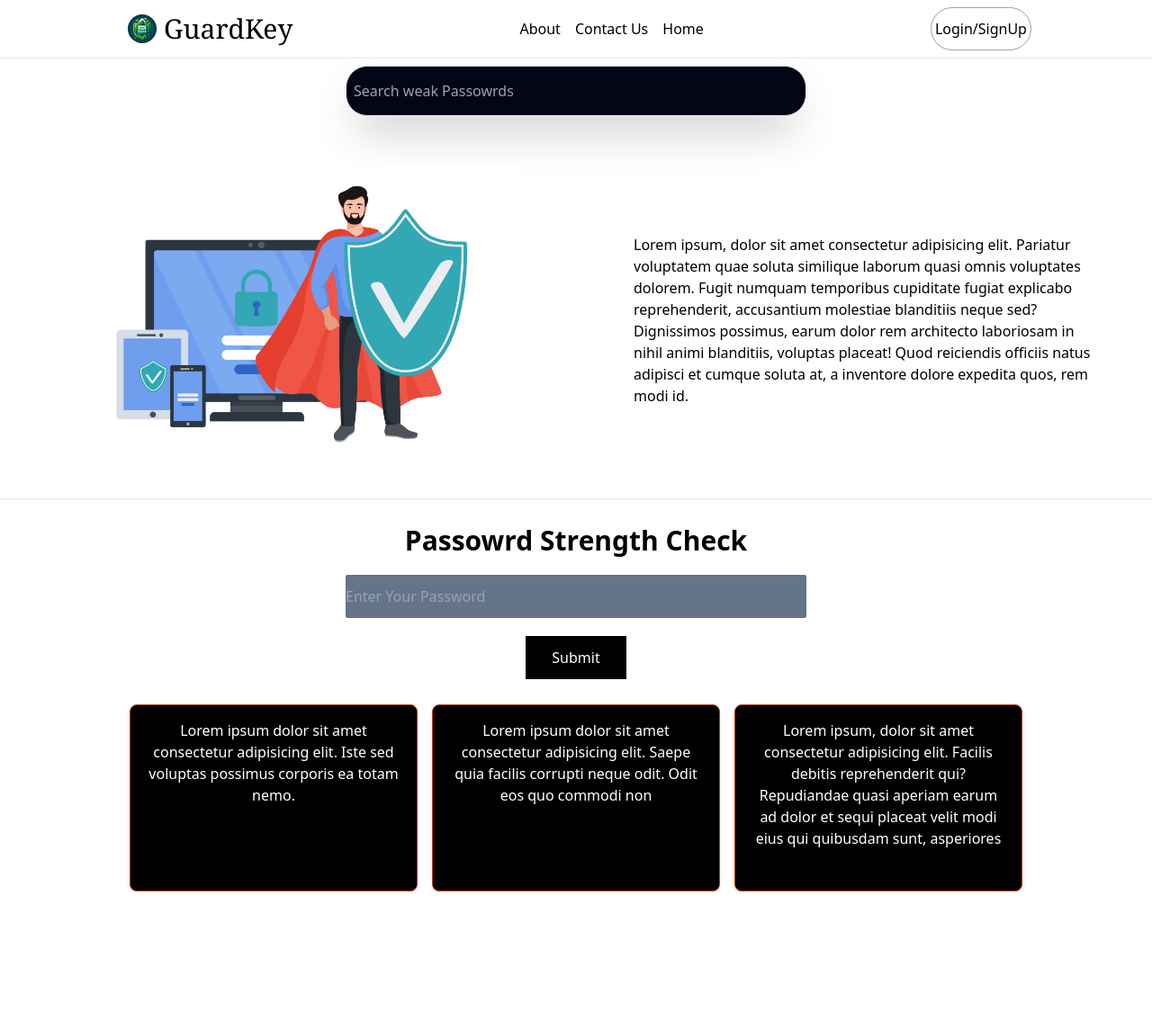
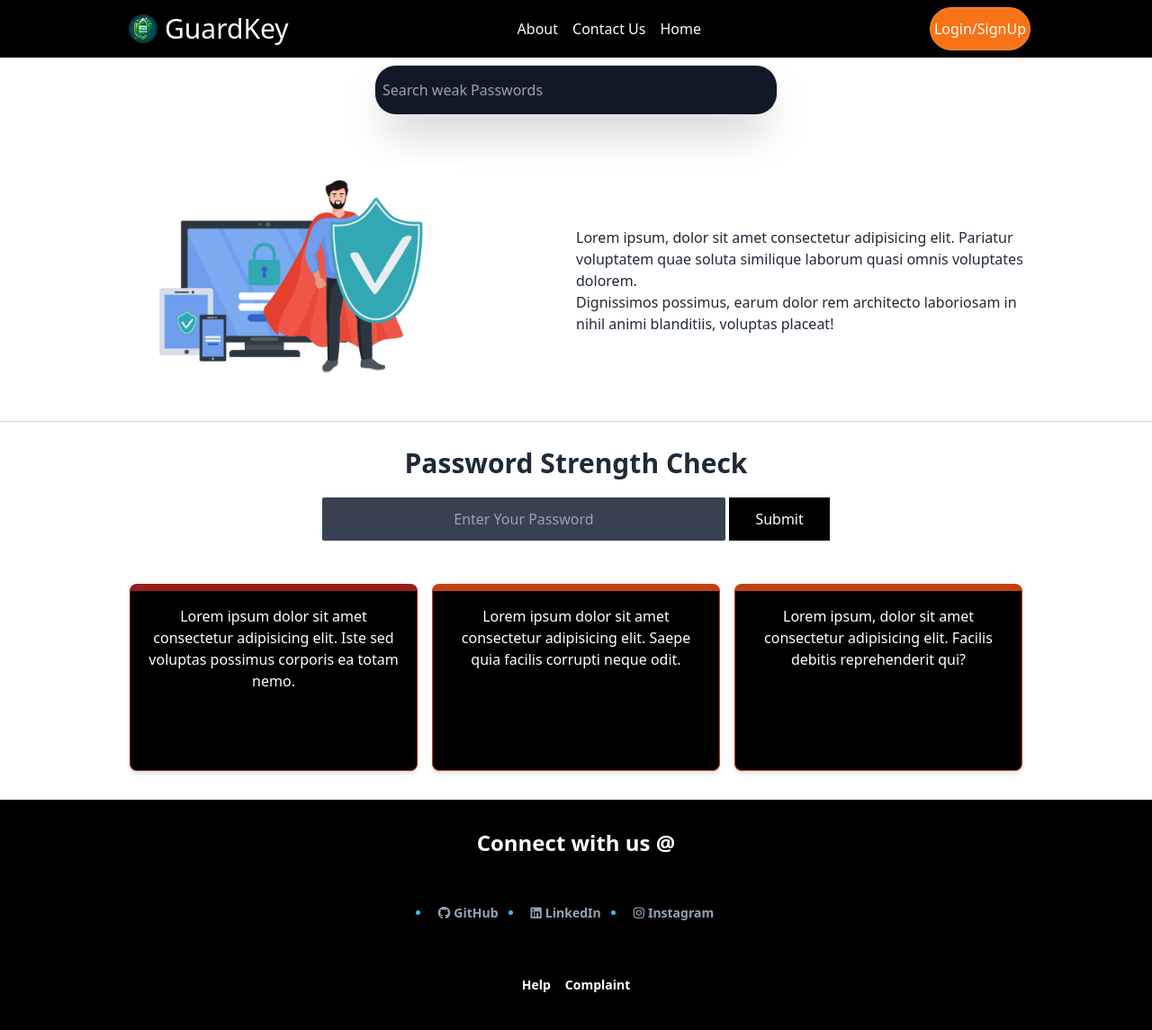
Before and after one commit to kartikpatil28/GuardKey, a website: page dist/PasswordCheck.html in a window 1280 px wide. Shown: the whole page at 90% size. Before the commit the page ends 991 px from the top, so only its background shows below. Drawn offline with Linux system fonts and the light colour scheme; a web font is replaced by a local one.

Commit message:
created login page and the footer of the main website

```diff
--- a/dist/PasswordCheck.html
+++ b/dist/PasswordCheck.html
@@ -1,95 +1,157 @@
-<!doctype html>
-<html>
+<!DOCTYPE html>
+<html lang="en">
   <head>
-  <meta charset="UTF-8">
-  <meta name="viewport" content="width=device-width, initial-scale=1.0">
-  <link href="./output.css" rel="stylesheet">
+    <meta charset="UTF-8" />
+    <meta name="viewport" content="width=device-width, initial-scale=1.0" />
+    <link rel="preconnect" href="https://fonts.googleapis.com" />
+    <link rel="preconnect" href="https://fonts.gstatic.com" crossorigin />
+    <link rel="preconnect" href="https://fonts.googleapis.com" />
+    <link rel="preconnect" href="https://fonts.gstatic.com" crossorigin />
+    <link
+      href="https://fonts.googleapis.com/css2?family=Londrina+Sketch&family=Sixtyfour+Convergence&display=swap"
+      rel="stylesheet"
+    />
+    <link
+      rel="stylesheet"
+      href="https://cdnjs.cloudflare.com/ajax/libs/font-awesome/6.6.0/css/all.min.css"
+      integrity="sha512-Kc323vGBEqzTmouAECnVceyQqyqdsSiqLQISBL29aUW4U/M7pSPA/gEUZQqv1cwx4OnYxTxve5UMg5GT6L4JJg=="
+      crossorigin="anonymous"
+      referrerpolicy="no-referrer"
+    />
+    <link href="./output.css" rel="stylesheet" />
+    <title>GuardKey</title>
   </head>
-<body class="">
-  <nav class="h-14 text-black p-2 ">
+  <body class="bg-white text-gray-800">
+    <header>
+      <nav class="h-16 bg-black text-white p-2">
         <div class="justify-around flex items-center">
           <div class="flex items-center">
-        <div>
-          <img src="logo2.jpeg" class="h-12 rounded-full p-2" alt="">
+            <img
+              src="logo2.jpeg"
+              class="h-12 rounded-full p-2"
+              alt="GuardKey Logo"
+            />
+            <div class="logoName text-3xl">GuardKey</div>
           </div>
-        <div class="text-3xl font-serif">GuardKey</div>
+          <ul class="flex">
+            <li class="pr-4 hover:text-orange-400 cursor-pointer">About</li>
+            <li class="pr-4 hover:text-orange-400 cursor-pointer">
+              Contact Us
+            </li>
+            <li class="hover:text-orange-400 cursor-pointer">Home</li>
+          </ul>
+          <button
+            class="h-12 w-28 bg-orange-500 text-white rounded-3xl border border-orange-400 hover:bg-orange-400"
+          >
+            <a href="login.html"> Login/SignUp</a>
+          </button>
         </div>
-      <div class="">
-        <ul class="flex ">
-          <li class="pr-4">About</li>
-          <li class="pr-4">Contact Us</li>
-          <li class="">Home</li>
+      </nav>
+      <!-- <hr class="mt-2 border-gray-300" /> -->
+    </header>
+    <main>
+      <section class="search-section">
+        <div class="flex justify-center">
+          <input
+            type="search"
+            placeholder="Search weak Passwords"
+            class="shadow-2xl h-14 w-full max-w-md p-2 m-2 border bg-gray-900 text-white rounded-3xl placeholder-gray-400"
+          />
+        </div>
+      </section>
+      <section
+        class="content-section p-7 mt-5 flex justify-center items-center"
+      >
+        <img
+          class="w-128 pr-32 fill"
+          src="cyber-safety-cyber-security-and-privacy-concept-the-hero-man-holding-online-protection-shield-as-symbol-of-defense-and-secure-person-defending-and-protecting-data-illustration-vector.jpg"
+          alt="Cyber Security Illustration"
+        />
+        <div class="w-128">
+          <p>
+            Lorem ipsum, dolor sit amet consectetur adipisicing elit. Pariatur
+            voluptatem quae soluta similique laborum quasi omnis voluptates
+            dolorem.
+          </p>
+          <p>
+            Dignissimos possimus, earum dolor rem architecto laboriosam in nihil
+            animi blanditiis, voluptas placeat!
+          </p>
+        </div>
+      </section>
+      <hr class="border-gray-300" />
+      <section class="password-strength-check m-5 p-2 text-center">
+        <h2 class="text-3xl font-bold">Password Strength Check</h2>
+        <form>
+          <input
+            class="h-12 w-full max-w-md mt-5 mb-5 bg-gray-700 text-white rounded-sm placeholder-gray-400 text-center"
+            id="password"
+            type="input"
+            placeholder="Enter Your Password"
+            aria-label="Password Input"
+          />
+          <button class="h-12 w-28 bg-black text-white hover:bg-gray-800">
+            Submit
+          </button>
+        </form>
+      </section>
+      <section
+        class="info-boxes flex justify-center space-x-4 h-52 text-center mt-5"
+      >
+        <div
+          class="bg-black text-white p-4 rounded-lg shadow-md flex-1 max-w-xs border border-red-800 border-t-8"
+        >
+          Lorem ipsum dolor sit amet consectetur adipisicing elit. Iste sed
+          voluptas possimus corporis ea totam nemo.
+        </div>
+        <div
+          class="bg-black text-white p-4 rounded-lg shadow-md flex-1 max-w-xs border border-orange-700 border-t-8"
+        >
+          Lorem ipsum dolor sit amet consectetur adipisicing elit. Saepe quia
+          facilis corrupti neque odit.
+        </div>
+        <div
+          class="bg-black text-white p-4 rounded-lg shadow-md flex-1 max-w-xs border border-orange-700 border-t-8"
+        >
+          Lorem ipsum, dolor sit amet consectetur adipisicing elit. Facilis
+          debitis reprehenderit qui?
+        </div>
+      </section>
+    </main>
+    <footer class="h-auto bg-black mt-8">
+      <div class="p-8 text-center text-white">
+        <div class="text-2xl font-bold">
+          Connect with us @
+          <ul
+            role="list"
+            class="marker:text-sky-400 list-disc text-slate-400 text-sm flex place-content-center p-11 space-x-5"
+          >
+            <li class="p-2 cursor-pointer hover:text-blue-800">
+              <i class="fa-brands fa-github pr-1"></i
+              ><a href="https://github.com/kartikpatil28">GitHub</a>
+            </li>
+            <li class="p-2 cursor-pointer hover:text-blue-800">
+              <i class="fa-brands fa-linkedin pr-1"></i
+              ><a
+                href="https://www.linkedin.com/in/kartikpatil1?utm_source=share&utm_campaign=share_via&utm_content=profile&utm_medium=android_app"
+                >LinkedIn</a
+              >
+            </li>
+            <li class="p-2 cursor-pointer hover:text-blue-800">
+              <i class="fa-brands fa-instagram pr-1"></i
+              ><a href="#">Instagram</a>
+            </li>
           </ul>
         </div>
-      <div class="items-center"><button class="h-12 w-28 rounded-3xl border border-slate-400 hover:bg-white hover:text-black">Login/SignUp</button></div>
+        <div class="flex text-lg place-content-center">
+          <div class="p-2 cursor-pointer text-sm font-bold hover:text-blue-800">
+            <a href="#"></a>Help
           </div>
-  </nav>
-
-
-  <hr class="mt-2"></hr>
-
-  <main class="">
-    <div class="">
-      <div>
-        <div class="justify-center items-center flex">
-          <input type="search" placeholder="Search weak Passowrds" class="shadow-2xl h-14 w-128 p-2 m-2  border bg-slate-950 rounded-3xl ">
-        </div>
-
-      </div>
-      <div class=" p-7 mt-5 h-auto w-auto  border-none flex
-        place-self-center place-content-center">
-        <div class=" pr-32 items-center place-self-center "><img
-          class="items-center w-128" src="cyber-safety-cyber-security-and-privacy-concept-the-hero-man-holding-online-protection-shield-as-symbol-of-defense-and-secure-person-defending-and-protecting-data-illustration-vector.jpg" alt=""></div>
-        <div class="w-128 justify-center place-content-center">
-           Lorem ipsum, dolor sit amet consectetur adipisicing elit. Pariatur voluptatem quae soluta similique laborum quasi omnis voluptates dolorem. Fugit numquam temporibus cupiditate fugiat explicabo reprehenderit, accusantium molestiae blanditiis neque sed?
-           Dignissimos possimus, earum dolor rem architecto laboriosam in nihil animi blanditiis, voluptas placeat! Quod reiciendis officiis natus adipisci et cumque soluta at, a inventore dolore expedita quos, rem modi id.
-        </div>
-
+          <div class="p-2 cursor-pointer text-sm font-bold hover:text-blue-800">
+            <a href="#"></a>Complaint
           </div>
         </div>
-
-    <hr>
-
-    <div class=" m-5 p-2">
-
-        <div class=" text-center">
-
-            <div class="text-3xl font-bold">
-              Passowrd Strength Check
       </div>
-            <form>
-              <input class="h-12 w-128 mt-5 mb-5 bg-slate-500 rounded-sm" id="password" type="text" placeholder="Enter Your Password">
-            </form>
-            <!-- <div class="h-5 w-128 bg-black mb-5 rounded-full items-center">
-
-            </div> -->
-            <div class="js.output"></div>
-            <div>
-              <button class="h-12 w-28 bg-black text-white">Submit</button>
-            </div>
-
-        </div>
-
-
-        </div>
-
-    </div>
-  </main>
+    </footer>
   </body>
 </html>
-
-
-
-<div class="flex justify-center space-x-4 h-52 text-center ">
-  <div class="bg-black text-white p-4 rounded-lg shadow-md flex-1 max-w-xs border border-orange-700 ">
-     Lorem ipsum dolor sit amet consectetur adipisicing elit. Iste sed voluptas possimus corporis ea totam nemo.
-
-  </div>
-  <div class="bg-black text-white p-4 rounded-lg shadow-md flex-1 max-w-xs
-  border border-orange-700">
-      Lorem ipsum dolor sit amet consectetur adipisicing elit. Saepe quia facilis corrupti neque odit. Odit eos quo commodi non
-  </div>
-  <div class="bg-black text-white p-4 rounded-lg shadow-md flex-1 max-w-xs border border-orange-700">
-      Lorem ipsum, dolor sit amet consectetur adipisicing elit. Facilis debitis reprehenderit qui? Repudiandae quasi aperiam earum ad dolor et sequi placeat velit modi eius qui quibusdam sunt, asperiores
-  </div>
-</div>
```
Also changed, not shown: dist/login.html (added, +51 -0 lines), dist/Google-Symbol.png (added), dist/R.png (added), dist/output.css. Lines whose indentation alone changed are shown as unchanged.
